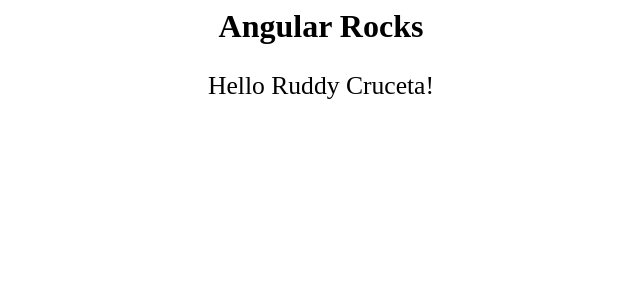
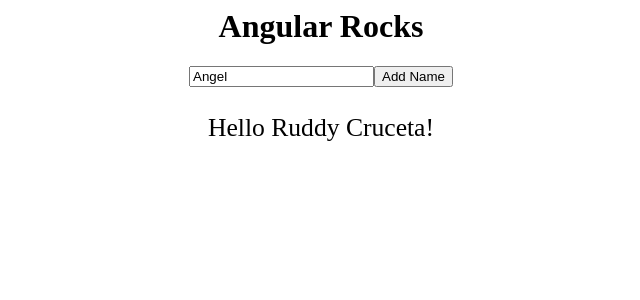
Before and after one commit to tecnology8/AngularExamples, an Angular app: page / in a window 1280 px wide. Shown: the top 300 px of the page, without its empty margins (319-959 px from the left). Built offline with nearby package versions, Linux system fonts and the light colour scheme.

Commit message:
Bidirectional Bindings

```diff
--- a/src/app/hello/hello.component.html
+++ b/src/app/hello/hello.component.html
@@ -1,3 +1,7 @@
+<div>
+  <input type="text" [value]="inputName" (keyup)="updateInputName($event)">
+  <button (click)="addName()">Add Name</button>
+</div>
 <p (click)="onNameClick()">
   Hello {{name}}!
   </p>
--- a/src/app/hello/hello.component.ts
+++ b/src/app/hello/hello.component.ts
@@ -8,7 +8,8 @@
 export class HelloComponent{
     @Input() name:string;
     @Output() sayHello:EventEmitter<string> = new EventEmitter<string>();
-
+    public nameList:Array<string> = [];
+    public inputName:string = 'Angel';
     constructor(){
   }
 
@@ -16,5 +17,15 @@
       this.sayHello.emit('Hello!');
       }
 
+    addName(){
+      this.nameList.push(this.inputName);
+      this.inputName = '';
+      console.log(this.nameList);
+    }
+  updateInputName(event:any){
+    this.inputName = event.target.value;
+    console.log(this.inputName);
+  }
+
 
 }
```
